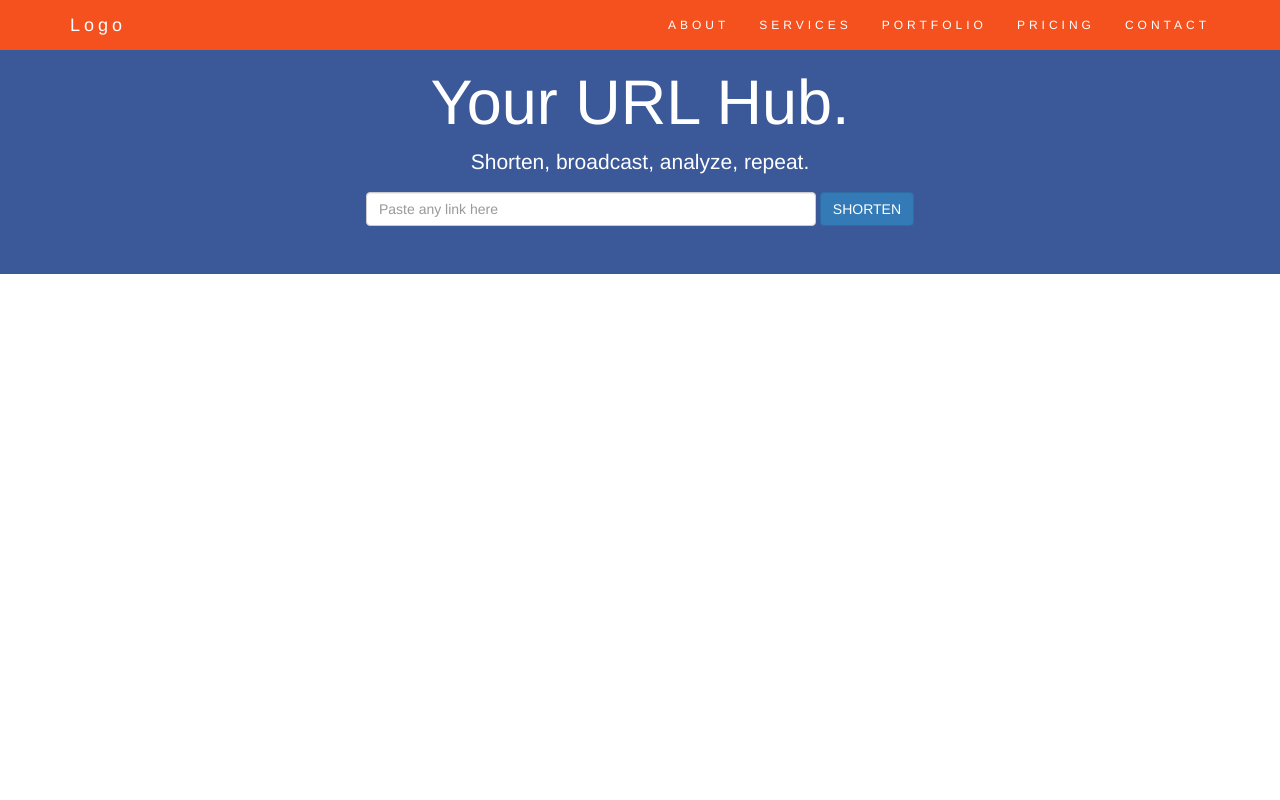
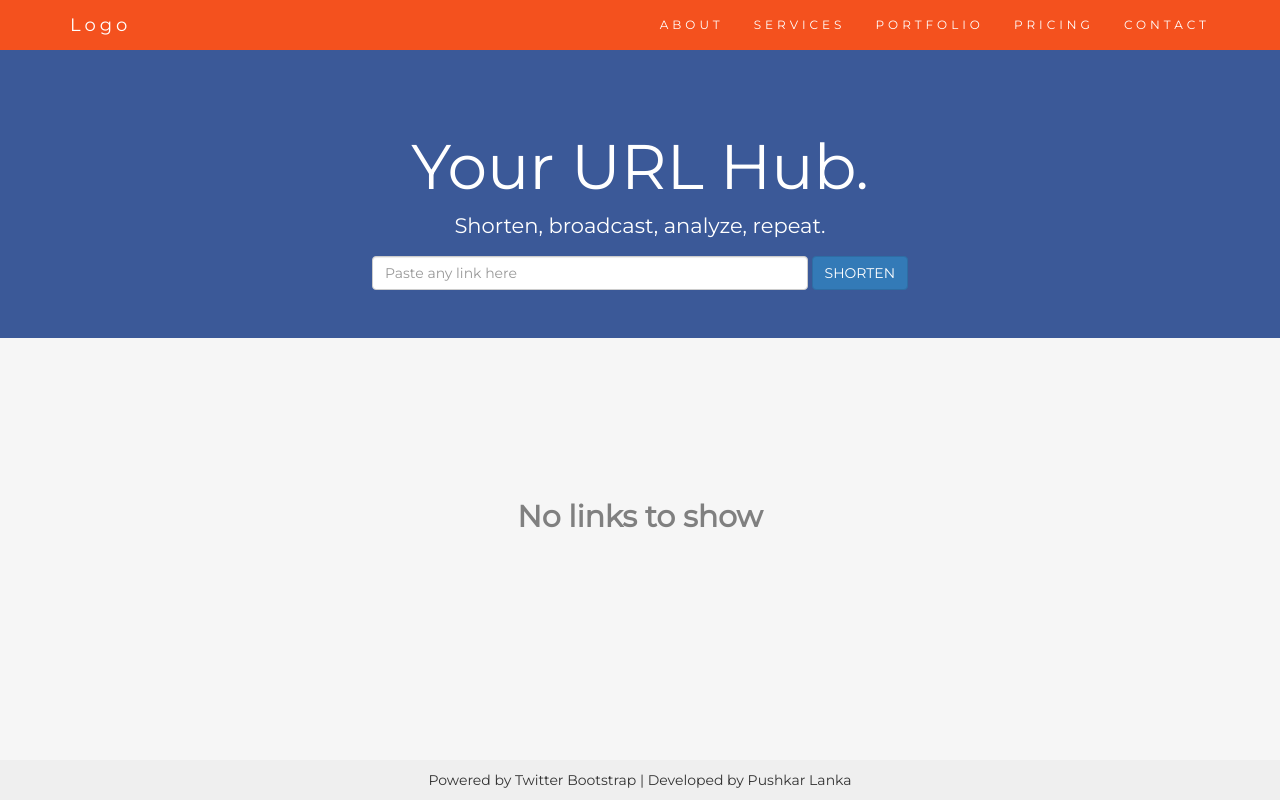
Before and after one commit to pushkarlanka/url-shortener, a Flask app: page / in a window 1280 px wide. Run offline with Flask 2, Linux system fonts and the light colour scheme; some libraries are stand-ins or nearby versions.

Commit message:
added panels and changed body styling

```diff
--- a/application.py
+++ b/application.py
@@ -40,20 +40,15 @@ def index():
 @app.route('/post_link', methods=['POST'])
 def post_link():
 
-    # TODO: Check that long_url is a valid URL
-
     long_url = request.form['long_link']
     long_url = long_url.strip("http://").strip("https://")
 
-    title = None
-
     try:
-        # ret = urllib2.urlopen('http://g.com')
         soup = BeautifulSoup(urllib2.urlopen("http://" + long_url))
         title = soup.title.string
         print "Exists!"
     except:
-        print 'Nope!'
+        print 'Invalid URL!'
         flash("error")
         return redirect(url_for('index'))
 
--- a/templates/add_link.html
+++ b/templates/add_link.html
@@ -7,6 +7,8 @@
     <link href="{{ url_for('static', filename='bootstrap.min.css') }}" rel="stylesheet" media="screen">
     <script src="{{ url_for('static', filename='jquery-3.1.0.min.js')}}"></script>
     <script src="{{ url_for('static', filename='bootstrap.min.js')}}"></script>
+
+    <link href="https://fonts.googleapis.com/css?family=Montserrat" rel="stylesheet">
 
 </head>
 <body>
@@ -36,6 +38,7 @@
     </nav>
 
     <style>
+
         .navbar {
             margin-bottom: 0;
             background-color: #f4511e;
@@ -60,19 +63,42 @@
             border-color: transparent;
             color: #fff !important;
         }
-    </style>
 
-    <style>
         .jumbotron {
+            min-height: 60%;
             background-color: #3B5998;
             color: #ffffff;
         }
+
+        .center {
+            float: none;
+            margin-left: auto;
+            margin-right: auto;
+        }
+
+        body {
+            background-color: #f6f6f6;
+            font-family: 'Montserrat', sans-serif;
+        }
+
+        .footer {
+            position: fixed;
+            right: 0;
+            bottom: 0;
+            left: 0;
+            padding: 1rem;
+            background-color: #efefef;
+            text-align: center;
+        }
+
     </style>
 
     <div class="jumbotron text-center">
 
-        <h1>Your URL Hub.</h1>
-        <p>Shorten, broadcast, analyze, repeat.</p>
+        <div class="container" style="padding-top: 5%">
+            <h1>Your URL Hub.</h1>
+            <p>Shorten, broadcast, analyze, repeat.</p>
+        </div>
 
         <form class="form-inline" method="post" action="post_link">
             <input class="form-control" name="long_link" size="50" type="text" placeholder="Paste any link here" width="300px">
@@ -81,6 +107,10 @@
 
     </div>
 
+    <div id="panel_group" class="panel-group center" style="width: 60%;">
+    </div>
+
+    <div class="footer">Powered by Twitter Bootstrap | Developed by Pushkar Lanka</div>
 
 {#    <div class="alert alert-danger">#}
 {#        <a href="#" class="close" data-dismiss="alert" aria-label="close">&times;</a>#}
@@ -121,20 +151,48 @@
 
             console.log("SESSION DATA: " +  localStorage.getItem('session_data'));
             var data = JSON.parse(localStorage.getItem('session_data'));
-            if(data && data['body']) {
+            if(data && data['body'] && data['body'].length > 0) {
                 data = data['body'];
-                for(var i = 0; i < data.length; i++) {
-                    var short_url = data[i]['short_url'];
+                for(var i = data.length - 1; i >= 0; i--) {
+                    var item = data[i];
 
-                    var element = document.createElement('a');
-                    element.href = short_url;
-                    element.text = short_url;
-                    document.body.appendChild(element);
-                    document.body.appendChild(document.createElement('br'));
+                    var panel = document.createElement('div');
+                    panel.className = "panel panel-primary";
+
+                    var panel_heading = document.createElement('div');
+                    panel_heading.className = "panel-heading";
+                    panel_heading.textContent = item['title'];
+
+                    var panel_body = document.createElement('div');
+                    panel_body.className = "panel-body";
+                    var short_url = document.createElement('a');
+                    short_url.href = item['short_url'];
+                    short_url.text = item['short_url'];
+                    panel_body.appendChild(short_url);
+
+                    panel.appendChild(panel_heading);
+                    panel.appendChild(panel_body);
+                    document.getElementById("panel_group").appendChild(panel);
+
                 }
+            } else {
+                var div = document.createElement('div');
+                div.className = 'text-center';
+                div.style = 'padding-top: 10%'
+                var text = document.createElement('strong');
+                text.style = 'color: grey; font-size: 30px;';
+                text.textContent = "No links to show";
+                div.appendChild(text);
+                document.body.appendChild(div);
             }
         });
     </script>
 
+    {#TODO: Use AJAX to get URL info instead of refreshing page#}
+{#        <div class="panel panel-info">#}
+{#            <div class="panel-heading">Panel with panel-primary class</div>#}
+{#            <div class="panel-body">Panel Content</div>#}
+{#        </div>#}
+
 </body>
 </html>
```
